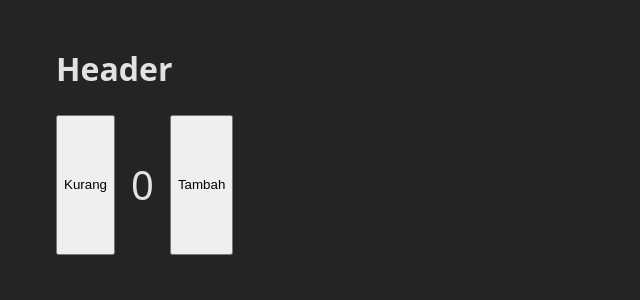
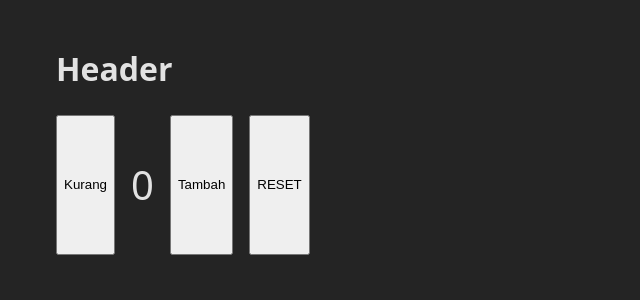
Before and after one commit to fauzanashshidiq/react-basics, a React (Vite) app: page / in a window 1280 px wide. Shown: the top 300 px of the page, without its empty margins (0-640 px from the left). Built offline with nearby package versions, Linux system fonts and the light colour scheme.

Commit message:
feat: reset counter

```diff
--- a/src/components/Counter.tsx
+++ b/src/components/Counter.tsx
@@ -16,11 +16,16 @@ const Counter = () => {
     setCount(count + 1);
   };
 
+  const handleResetCounter = () => {
+    setCount(0);
+  };
+
   return (
     <div style={{ display: "flex", gap: "16px" }}>
       <button onClick={handleDecreament}>Kurang</button>
       <p style={{ fontSize: "40px" }}>{count}</p>
       <button onClick={handleIncreament}>Tambah</button>
+      <button onClick={handleResetCounter}>RESET</button>
     </div>
   );
 };
```
